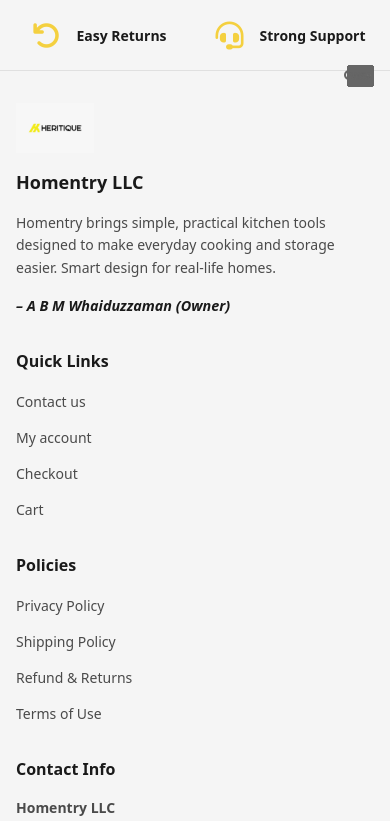
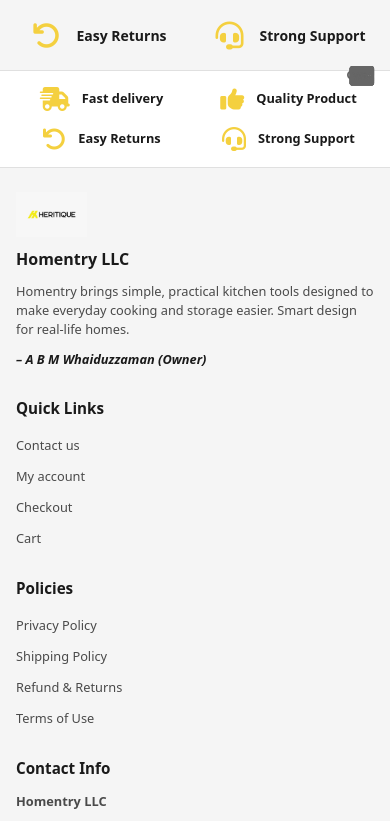
Before and after one commit to Rayhan-Khan/heritique, a React (Vite) app: page / in a window 390 px wide. Shown: the part 740-1561 px from the top of the page. Built offline with nearby package versions, Linux system fonts and the light colour scheme; no server answers.

Commit message:
add footer

```diff
--- a/src/common/Footer/Footer.module.css
+++ b/src/common/Footer/Footer.module.css
@@ -4,13 +4,58 @@
   border-top: 1px solid #e0e0e0;
 }
 
+/* Features Bar Section */
+.featuresBar {
+  width: 100%;
+  background-color: #ffffff;
+  border-bottom: 1px solid #e0e0e0;
+  padding: 1.25rem 2rem;
+}
+
+.featuresContainer {
+  display: flex;
+  justify-content: center;
+  align-items: center;
+  gap: 3rem;
+  max-width: 1200px;
+  margin: 0 auto;
+}
+
+.featureItem {
+  display: flex;
+  align-items: center;
+  gap: 0.75rem;
+  transition: transform 0.3s ease;
+}
+
+.featureItem:hover {
+  transform: translateY(-2px);
+}
+
+.featureIcon {
+  font-size: 1.85rem;
+  color: #F4D03F;
+  transition: transform 0.3s ease;
+}
+
+.featureItem:hover .featureIcon {
+  transform: scale(1.1);
+}
+
+.featureTitle {
+  font-size: 0.95rem;
+  font-weight: 600;
+  color: #1a1a1a;
+}
+
+/* Footer Content */
 .footerContent {
   max-width: 1440px;
   margin: 0 auto;
-  padding: 4rem 2rem 2rem;
+  padding: 2rem 2rem 1.25rem;
   display: grid;
   grid-template-columns: 1.5fr 1fr 1fr 1.2fr;
-  gap: 3rem;
+  gap: 2rem;
 }
 
 .footerSection {
@@ -21,30 +66,30 @@
 /* Logo Section */
 .footerLogo {
   display: inline-block;
-  margin-bottom: 1rem;
+  margin-bottom: 0.65rem;
 }
 
 .logoImage {
-  height: 60px;
+  height: 45px;
   width: auto;
 }
 
 .companyName {
-  font-size: 1.25rem;
+  font-size: 1.05rem;
   font-weight: 700;
   color: #1a1a1a;
-  margin-bottom: 1rem;
+  margin-bottom: 0.65rem;
 }
 
 .companyDescription {
-  font-size: 0.95rem;
-  line-height: 1.6;
+  font-size: 0.85rem;
+  line-height: 1.5;
   color: #4a4a4a;
-  margin-bottom: 1rem;
+  margin-bottom: 0.65rem;
 }
 
 .ownerName {
-  font-size: 0.9rem;
+  font-size: 0.8rem;
   font-weight: 600;
   color: #1a1a1a;
   font-style: italic;
@@ -52,10 +97,10 @@
 
 /* Section Titles */
 .sectionTitle {
-  font-size: 1.125rem;
+  font-size: 0.95rem;
   font-weight: 700;
   color: #1a1a1a;
-  margin-bottom: 1.5rem;
+  margin-bottom: 0.85rem;
 }
 
 /* Links */
@@ -65,13 +110,13 @@
   margin: 0;
   display: flex;
   flex-direction: column;
-  gap: 0.75rem;
+  gap: 0.45rem;
 }
 
 .footerLink {
   color: #4a4a4a;
   text-decoration: none;
-  font-size: 0.95rem;
+  font-size: 0.85rem;
   transition: color 0.3s ease;
 }
 
@@ -83,20 +128,20 @@
 .contactInfo {
   display: flex;
   flex-direction: column;
-  gap: 0.75rem;
+  gap: 0.45rem;
 }
 
 .contactItem {
-  font-size: 0.95rem;
+  font-size: 0.85rem;
   color: #4a4a4a;
-  line-height: 1.6;
+  line-height: 1.5;
   margin: 0;
 }
 
 .contactLink {
   color: #4a4a4a;
   text-decoration: none;
-  font-size: 0.95rem;
+  font-size: 0.85rem;
   transition: color 0.3s ease;
 }
 
@@ -108,12 +153,12 @@
 .paymentMethods {
   display: flex;
   flex-wrap: wrap;
-  gap: 0.75rem;
-  margin-top: 1.5rem;
+  gap: 0.45rem;
+  margin-top: 0.85rem;
 }
 
 .paymentIcon {
-  font-size: 2rem;
+  font-size: 1.65rem;
   color: #666;
   transition: all 0.3s ease;
 }
@@ -126,67 +171,109 @@
 /* Copyright */
 .copyright {
   text-align: center;
-  padding: 1.5rem 2rem;
+  padding: 0.85rem 2rem;
   border-top: 1px solid #e0e0e0;
   background-color: #ebebeb;
 }
 
 .copyright p {
   margin: 0;
-  font-size: 0.9rem;
+  font-size: 0.825rem;
   color: #666;
 }
 
 /* Responsive Design */
 @media (max-width: 1024px) {
+  .featuresContainer {
+    gap: 2.5rem;
+  }
+
   .footerContent {
     grid-template-columns: 1fr 1fr;
-    gap: 2.5rem;
+    gap: 2rem;
   }
 }
 
 @media (max-width: 768px) {
+  .featuresBar {
+    padding: 1.25rem 1.5rem;
+  }
+
+  .featuresContainer {
+    display: grid;
+    grid-template-columns: repeat(2, 1fr);
+    gap: 1.5rem;
+  }
+
+  .featureItem {
+    justify-content: center;
+  }
+
+  .featureIcon {
+    font-size: 1.75rem;
+  }
+
+  .featureTitle {
+    font-size: 0.9rem;
+  }
+
   .footerContent {
     grid-template-columns: 1fr;
-    gap: 2rem;
-    padding: 3rem 1.5rem 1.5rem;
+    gap: 1.75rem;
+    padding: 2rem 1.5rem 1.25rem;
   }
 
   .sectionTitle {
-    font-size: 1rem;
-    margin-bottom: 1rem;
+    font-size: 0.95rem;
+    margin-bottom: 0.75rem;
   }
 
   .paymentMethods {
-    margin-top: 1rem;
+    margin-top: 0.75rem;
   }
 
   .paymentIcon {
-    font-size: 1.75rem;
+    font-size: 1.5rem;
   }
 }
 
 @media (max-width: 480px) {
+  .featuresBar {
+    padding: 1rem;
+  }
+
+  .featuresContainer {
+    gap: 1rem;
+  }
+
+  .featureIcon {
+    font-size: 1.5rem;
+  }
+
+  .featureTitle {
+    font-size: 0.8rem;
+  }
+
   .footerContent {
-    padding: 2rem 1rem 1rem;
+    padding: 1.5rem 1rem 1rem;
   }
 
   .logoImage {
-    height: 50px;
+    height: 45px;
   }
 
   .companyName {
-    font-size: 1.125rem;
+    font-size: 1rem;
   }
 
   .companyDescription,
   .contactItem,
   .footerLink,
   .contactLink {
-    font-size: 0.875rem;
+    font-size: 0.8rem;
   }
 
   .paymentIcon {
-    font-size: 1.5rem;
+    font-size: 1.35rem;
   }
 }
--- a/src/common/Footer/Footer.tsx
+++ b/src/common/Footer/Footer.tsx
@@ -2,6 +2,13 @@ import { Link } from 'react-router-dom';
 import styles from './Footer.module.css';
 
 const Footer = () => {
+  const features = [
+    { id: 1, icon: 'fas fa-shipping-fast', title: 'Fast delivery' },
+    { id: 2, icon: 'fas fa-thumbs-up', title: 'Quality Product' },
+    { id: 3, icon: 'fas fa-undo', title: 'Easy Returns' },
+    { id: 4, icon: 'fas fa-headset', title: 'Strong Support' }
+  ];
+
   const quickLinks = [
     { name: 'Contact us', path: '/contact' },
     { name: 'My account', path: '/login' },
@@ -30,6 +37,18 @@ const Footer = () => {
 
   return (
     <footer className={styles.footer}>
+      {/* Features Bar */}
+      <div className={styles.featuresBar}>
+        <div className={styles.featuresContainer}>
+          {features.map((feature) => (
+            <div key={feature.id} className={styles.featureItem}>
+              <i className={`${feature.icon} ${styles.featureIcon}`}></i>
+              <span className={styles.featureTitle}>{feature.title}</span>
+            </div>
+          ))}
+        </div>
+      </div>
+
       <div className={styles.footerContent}>
         {/* Logo and Company Info */}
         <div className={styles.footerSection}>
```
Also changed, not shown: 7 other files (tests, documents, lock files or other folders).
